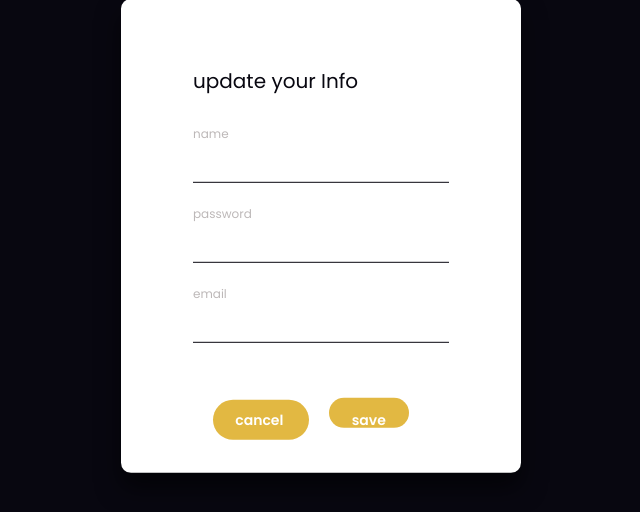
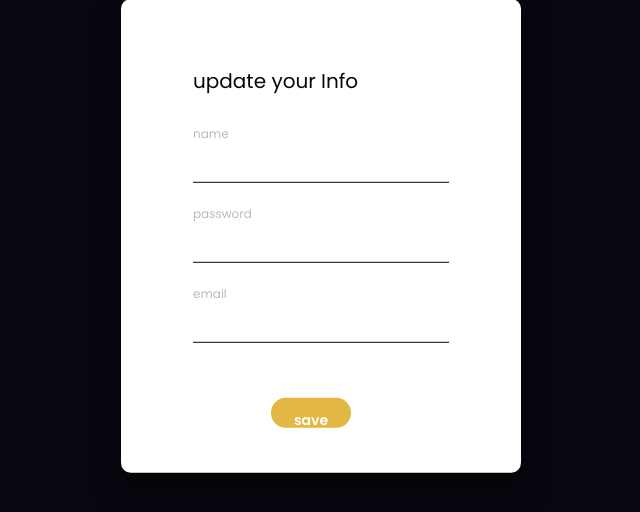
Before and after one commit to ally0108/AWS-project, a Flask app: template templates/info.html in a window 1280 px wide. Shown: the part 164-676 px from the top of the page, without its empty margins (319-959 px from the left). Run offline with Flask 3, Linux system fonts and the light colour scheme; the template is opened without the code that fills it, so the values that code supplies are empty; parts of the project's set-up code (start-up, migrations or seed data) failed here and were passed over; some libraries are stand-ins or nearby versions.

Commit message:
delete a button

```diff
--- a/templates/info.html
+++ b/templates/info.html
@@ -58,9 +58,9 @@
             </div>
             <br />
             <center>
-              <a href="/main" class="button editButton">
+              <!-- <a href="/main" class="button editButton">
                 cancel
-              </a>
+              </a> -->
               <a href="/main" type="submit" class="button editButton" value="Save" >
                 save
               </a>
```
